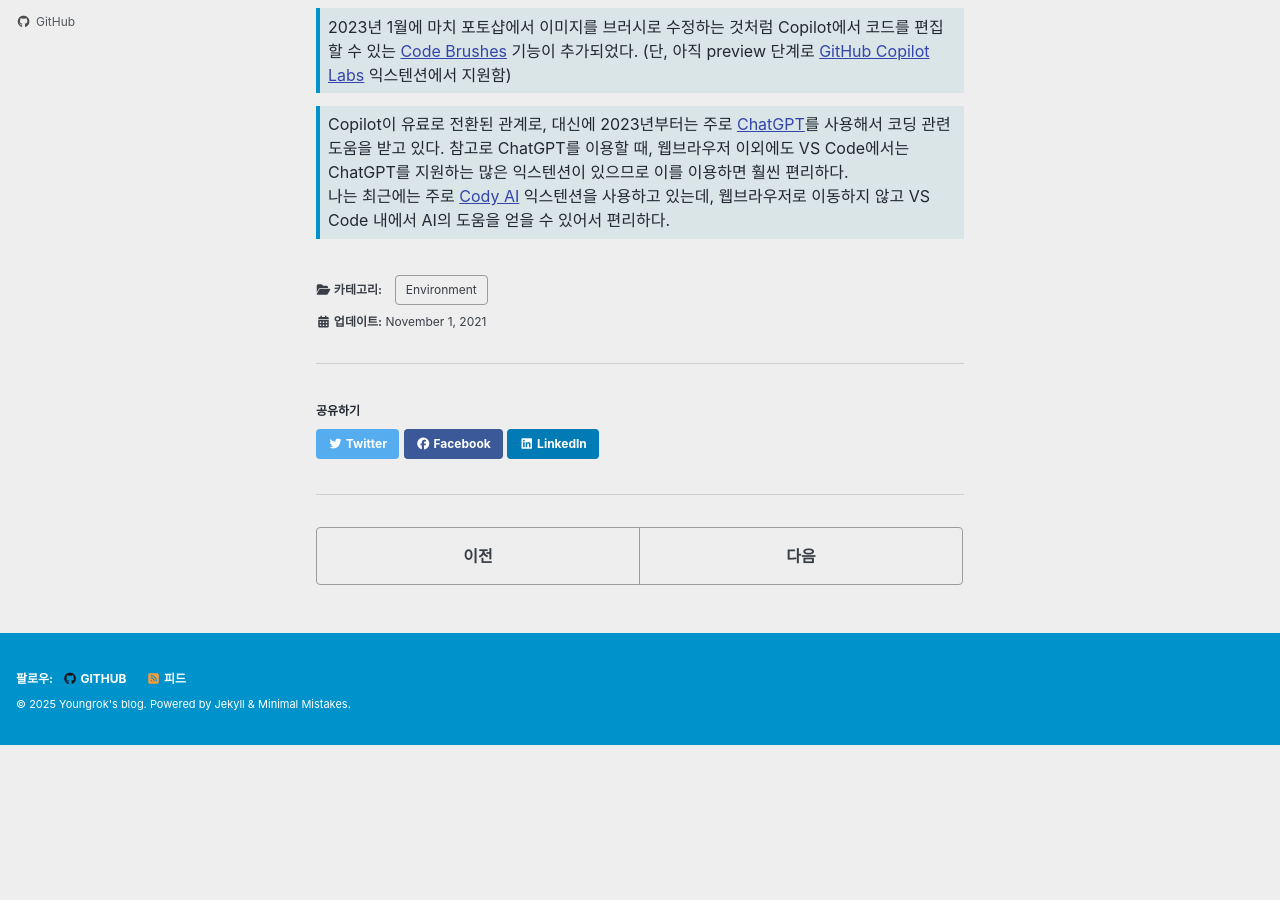
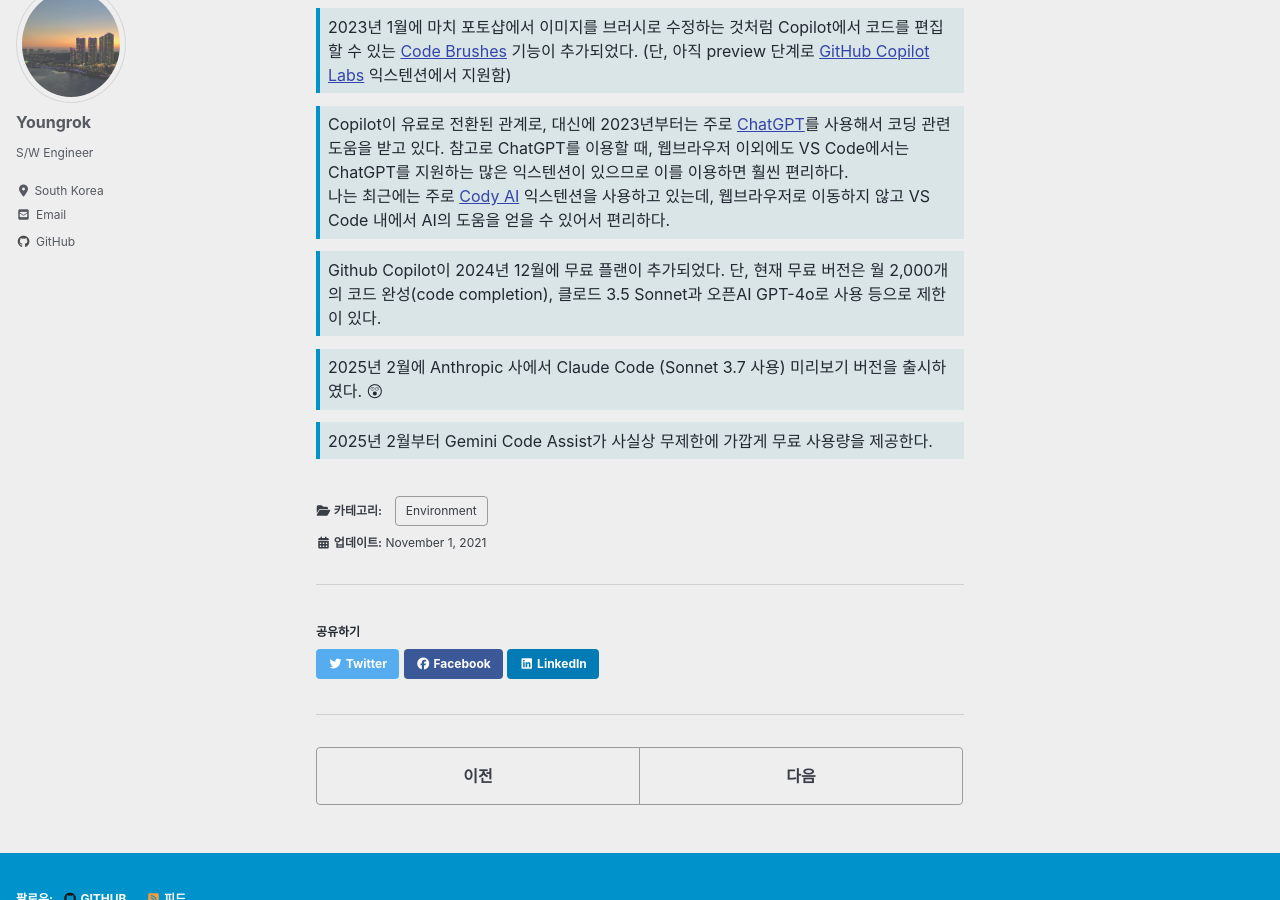
Before and after one commit to yrpark99/yrpark99.github.io, a Jekyll site: the page built from _posts/2021-11-01-copilot.md, in a window 1280 px wide and 900 px high, scrolled down 4146 px. Built offline with Jekyll 4.4.1, drawn with Linux system fonts in a browser that asks for light colours; cached includes are drawn as plain includes; nearby versions of some CDN libraries; some web fonts are replaced; formulas are drawn with MathJax 3; before the commit the page ends 4891 px from its top, so only the background shows below that.

```diff
--- a/_posts/2021-11-01-copilot.md
+++ b/_posts/2021-11-01-copilot.md
@@ -83,3 +83,9 @@ Copilot이 제안해 준 코드가 맘에 들면 tab 키를 누르면 해당 코
 
 > Copilot이 유료로 전환된 관계로, 대신에 2023년부터는 주로 [ChatGPT](https://chat.openai.com/)를 사용해서 코딩 관련 도움을 받고 있다. 참고로 ChatGPT를 이용할 때, 웹브라우저 이외에도 VS Code에서는 ChatGPT를 지원하는 많은 익스텐션이 있으므로 이를 이용하면 훨씬 편리하다.
 나는 최근에는 주로 [Cody AI](https://marketplace.visualstudio.com/items?itemName=sourcegraph.cody-ai) 익스텐션을 사용하고 있는데, 웹브라우저로 이동하지 않고 VS Code 내에서 AI의 도움을 얻을 수 있어서 편리하다.
+
+> Github Copilot이 2024년 12월에 무료 플랜이 추가되었다. 단, 현재 무료 버전은 월 2,000개의 코드 완성(code completion), 클로드 3.5 Sonnet과 오픈AI GPT-4o로 사용 등으로 제한이 있다.
+
+> 2025년 2월에 Anthropic 사에서 Claude Code (Sonnet 3.7 사용) 미리보기 버전을 출시하였다. 😲
+
+> 2025년 2월부터 Gemini Code Assist가 사실상 무제한에 가깝게 무료 사용량을 제공한다.
--- a/assets/css/asciinema-player.css
+++ b/assets/css/asciinema-player.css
@@ -1,4 +1,6 @@
-@import url('http://cdn.jsdelivr.net/gh/joungkyun/font-d2coding/d2coding.css');
+@font-face {
+	font-family: 'D2Coding'; src:url(font/D2Coding.ttf);
+}
 div.ap-wrapper {
   outline: none;
   height: 100%;
--- a/assets/css/main.scss
+++ b/assets/css/main.scss
@@ -6,5 +6,6 @@
 
 @import "minimal-mistakes/skins/{{ site.minimal_mistakes_skin | default: 'default' }}"; // skin
 @import "minimal-mistakes"; // main partials
-@import url('http://cdn.jsdelivr.net/gh/joungkyun/font-d2coding/d2coding.css');
-@import url('https://fonts.googleapis.com/css?family=Nanum+Gothic+Coding');
+@font-face {
+	font-family: 'D2Coding'; src:url(font/D2Coding.ttf);
+}
```
Also changed, not shown: _posts/2020-03-16-term_play.md (+3 -1 lines), _posts/2022-05-02-rust_intro.md (+1 -1 lines), 1 other file.
